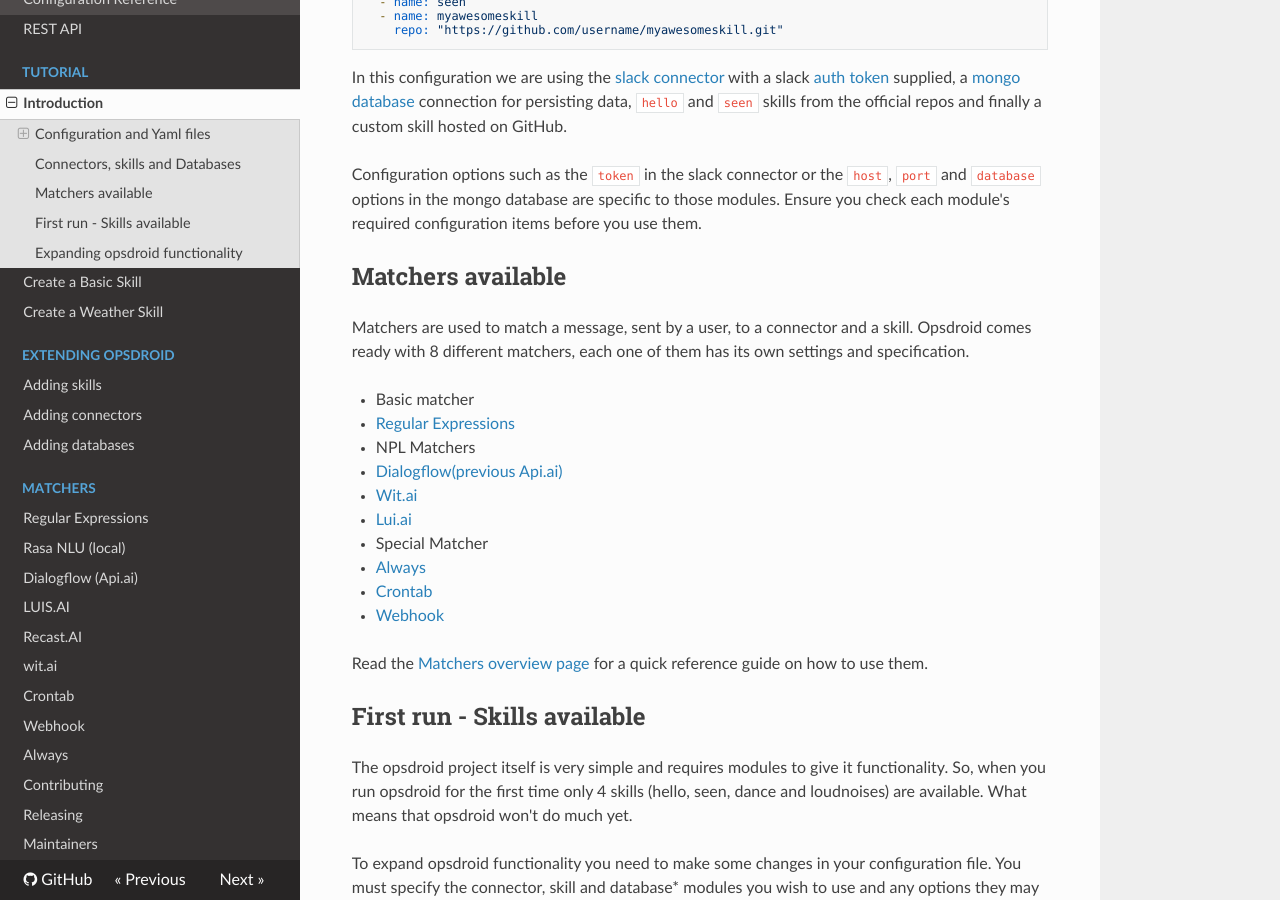
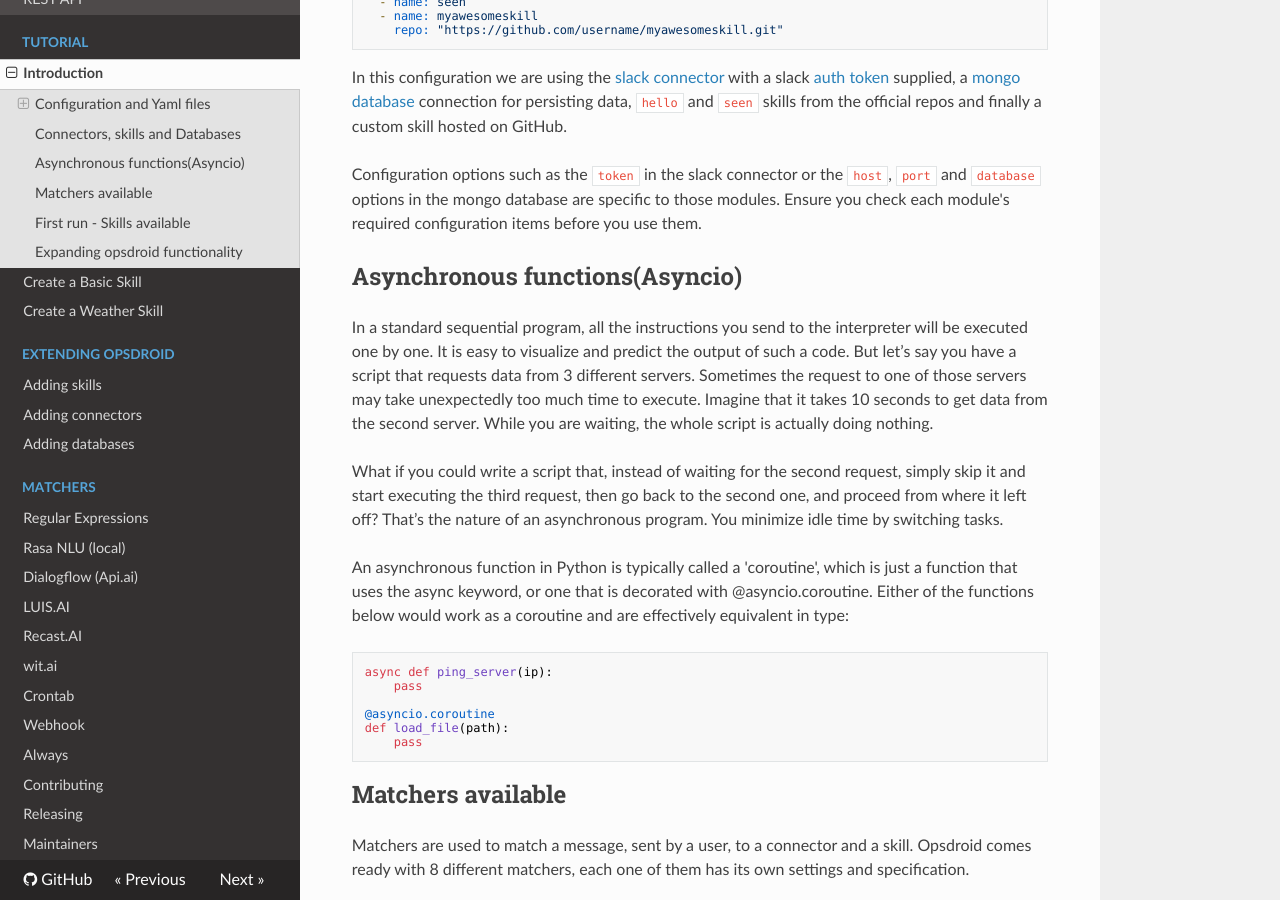
Before and after one commit to opsdroid/opsdroid, an MkDocs documentation site: the page built from docs/tutorials/introduction.md, in a window 1280 px wide and 900 px high, scrolled down 2316 px. Built offline with MkDocs 1.6.1, drawn with Linux system fonts in a browser that asks for light colours; nearby versions of some CDN libraries; old or Windows-style settings are respelled for this version of MkDocs.

Commit message:
Update introduction.md

````diff
--- a/docs/tutorials/introduction.md
+++ b/docs/tutorials/introduction.md
@@ -101,7 +101,21 @@ In this configuration we are using the [slack connector](https://github.com/opsd
 
 Configuration options such as the `token` in the slack connector or the `host`, `port` and `database` options in the mongo database are specific to those modules. Ensure you check each module's required configuration items before you use them.
 
+## Asynchronous functions(Asyncio)
+In a standard sequential program, all the instructions you send to the interpreter will be executed one by one. It is easy to visualize and predict the output of such a code. But let’s say you have a script that requests data from 3 different servers. Sometimes the request to one of those servers may take unexpectedly too much time to execute. Imagine that it takes 10 seconds to get data from the second server. While you are waiting, the whole script is actually doing nothing.
 
+What if you could write a script that, instead of waiting for the second request, simply skip it and start executing the third request, then go back to the second one, and proceed from where it left off? That’s the nature of an asynchronous program. You minimize idle time by switching tasks.
+
+An asynchronous function in Python is typically called a 'coroutine', which is just a function that uses the async keyword, or one that is decorated with @asyncio.coroutine. Either of the functions below would work as a coroutine and are effectively equivalent in type:
+
+```
+async def ping_server(ip):
+    pass
+
+@asyncio.coroutine
+def load_file(path):
+    pass
+```
 
 ## Matchers available
 Matchers are used to match a message, sent by a user, to a connector and a skill. Opsdroid comes ready with 8 different matchers, each one of them has its own settings and specification.
````
